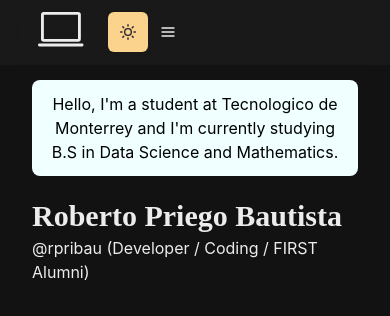
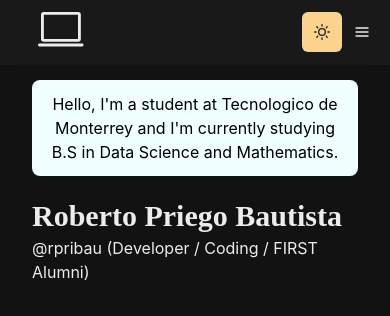
Before and after one commit to rpribau/blog.rob, a Next.js app: page / in a window 390 px wide. Shown: the top 316 px of the page. Built offline with nearby package versions, Linux system fonts and the light colour scheme.

Commit message:
HamburgerMenu and Light/Dark mode bottons working on phones

```diff
--- a/components/navbar.js
+++ b/components/navbar.js
@@ -71,6 +71,7 @@ const Navbar = (props) => {
       ref={menuRef}
     >
       <Container display="flex" p={2} maxW="container.md" wrap="wrap" align="center" justify="space-between">
+        <Flex align="center" justify="space-between" w="100%">
           <Flex align="center">
             <Heading as="h1" size="lg" letterSpacing="tighter">
               <Logo />
@@ -118,6 +119,7 @@ const Navbar = (props) => {
               aria-label="Toggle Menu"
             />
           </Flex>
+        </Flex>
       </Container>
     </Box>
   )
```
Lines whose indentation alone changed are shown as unchanged.
